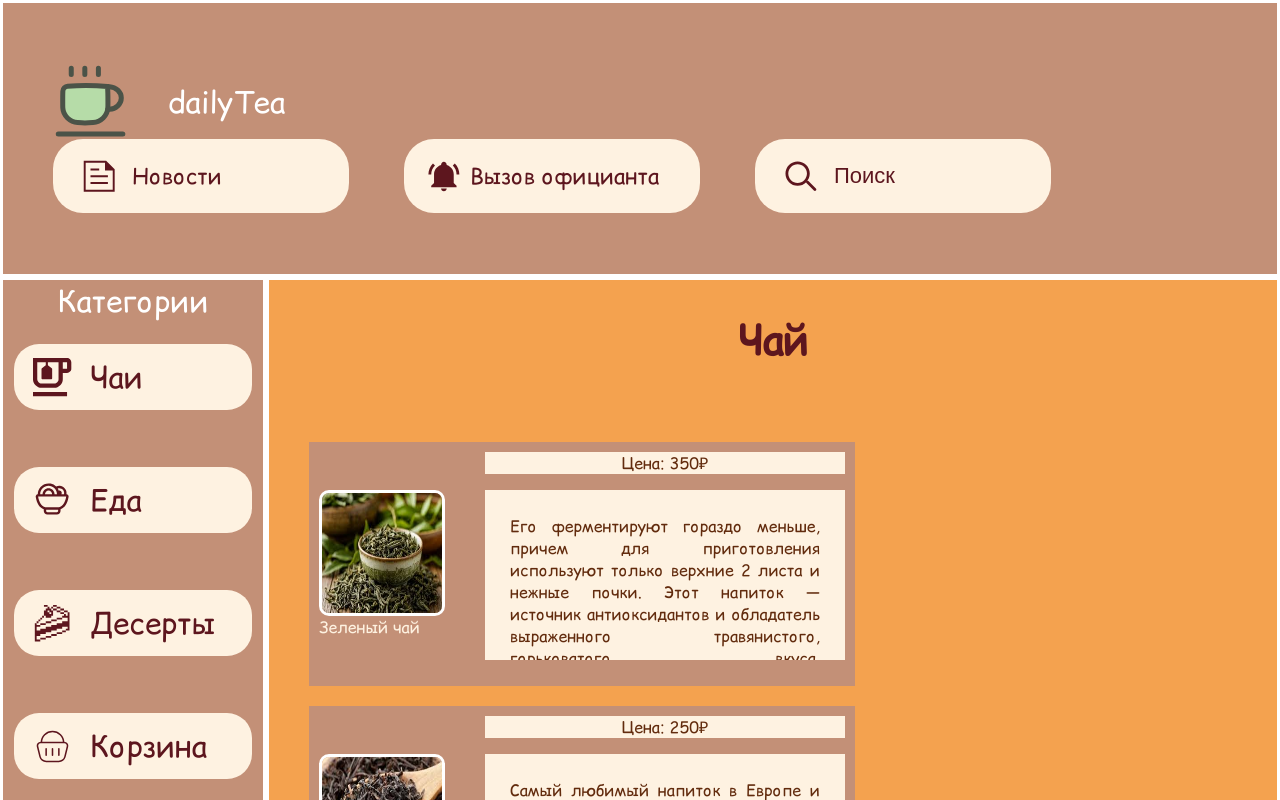
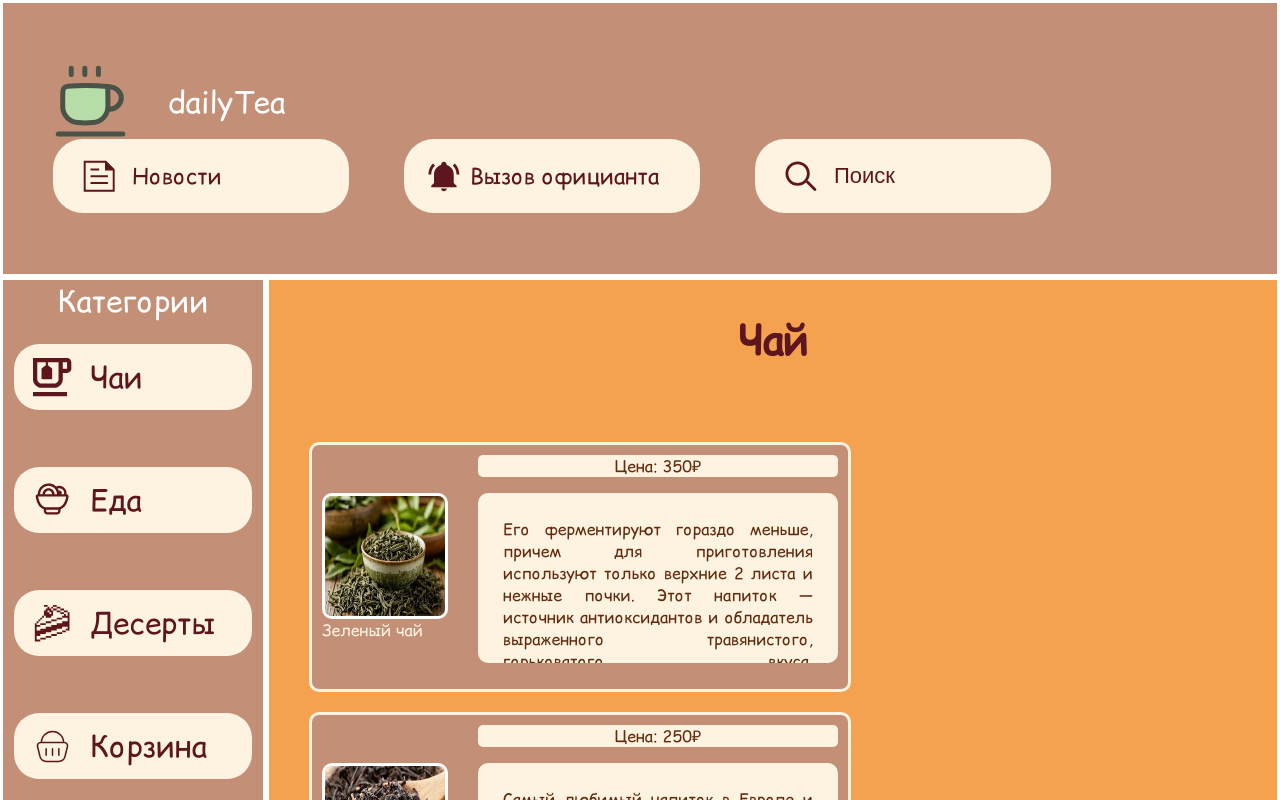
Before and after one commit to Curious-irbis/dailyTea, a React (Vite) app: page / in a window 1280 px wide. Shown: the top 800 px of the page. Built offline with nearby package versions, Linux system fonts and the light colour scheme.

Commit message:
Изменил боковую панель - при прокрутке вниз, теперь нет белого пространства

```diff
--- a/src/components/mainScreen/catalog.Components/catalog.module.scss
+++ b/src/components/mainScreen/catalog.Components/catalog.module.scss
@@ -29,9 +29,11 @@
 
             align-items: center;
 
-            gap: 40px;
+            gap: 30px;
 
             background-color: #C39077;
+            border: 3px solid #FEF2E1;
+            border-radius: 10px;
 
             padding: 10px;
 
@@ -58,20 +60,20 @@
                     text-align: center;
                     background-color: #FEF2E1;
                     width: 100%;
+                    border-radius: 5px;
                 }
 
                 p{
                     background-color: #FEF2E1;
                     padding: 25px;
 
+                    border-radius: 10px;
+
                     width: 100%;
                     max-width: 310px;
 
                     height: 120px;
                     overflow-y: scroll;
-                    // white-space: nowrap;
-                    // overflow: hidden;
-                    // text-overflow: ellipsis;
                     text-align: justify;
                     text-align-last: justify;
                 }
--- a/src/components/mainScreen/catalog.Components/catalog.tsx
+++ b/src/components/mainScreen/catalog.Components/catalog.tsx
@@ -13,8 +13,13 @@ interface itemInterface{
 
 export default function Catalog({pName, children}){
     const title = useState(pName)
+    let tea_list_li =
+    <div>
+        <h3>Здесь, пока, ничего нет</h3>
+    </div>;
 
-    const tea_list_li = children.map((item: itemInterface) => {
+    if(children){
+        tea_list_li = children.map((item: itemInterface) => {
             return(
                 <div className={styles.container}>
                     <div className={styles.imgTitle}>
@@ -29,6 +34,11 @@ export default function Catalog({pName, children}){
             )
         })
 
+        // document.getElementsByClassName('container').forEach()
+    }
+
+
+
     return (
         <div className={styles.main_container}>
             <h2>{title}</h2>
--- a/src/components/mainScreen/side.Components/sideMenu.module.scss
+++ b/src/components/mainScreen/side.Components/sideMenu.module.scss
@@ -9,7 +9,7 @@
     width: 100%;
     max-width: 260px;
 
-    height: 100vh;
+    min-height: 100vh;
 
     .side_header{
         font-size: 30px;
```
Lines whose indentation alone changed are shown as unchanged.
